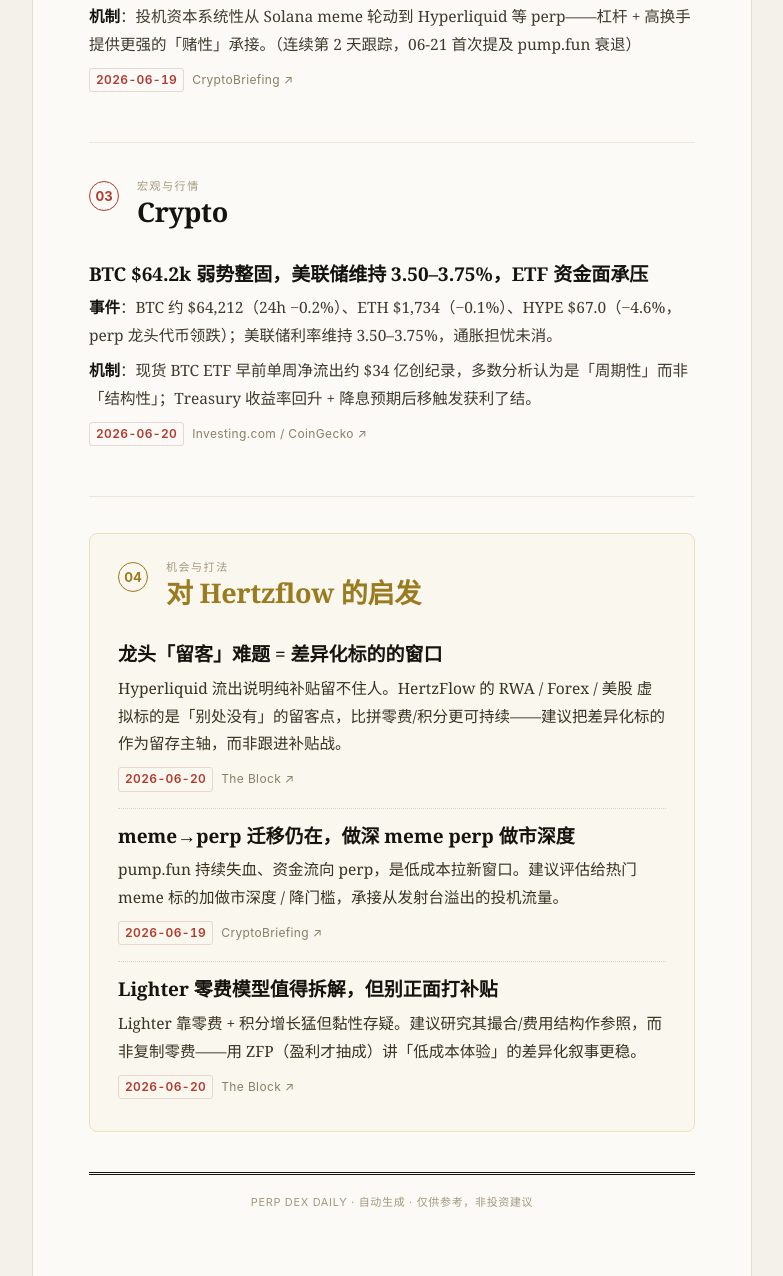
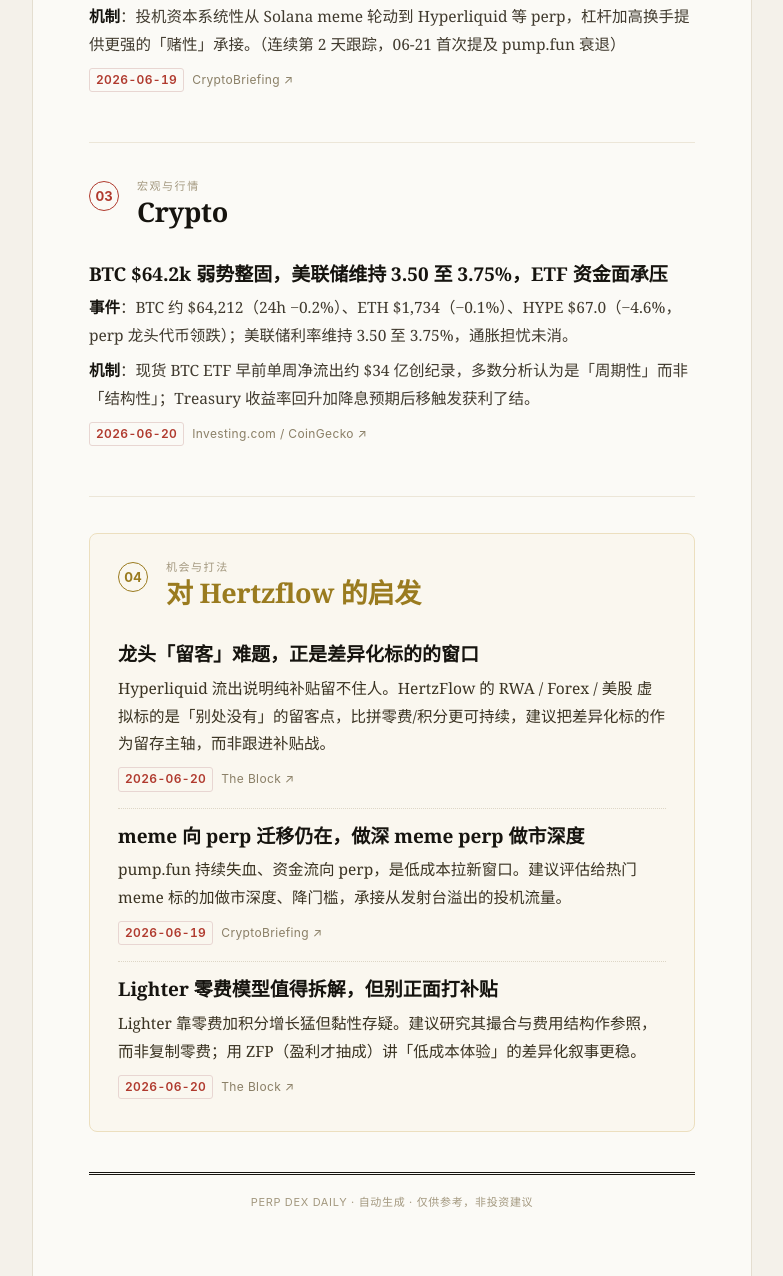
Before and after one commit to dorischeyy/perp-daily, a plain HTML site: page docs/archive/2026-06-22.html in a window 1280 px wide. Shown: the part 1094-2370 px from the top of the page, without its empty margins (248-1031 px from the left). Drawn offline with Linux system fonts and the light colour scheme.

Commit message:
report: 2026-06-22

```diff
--- a/docs/archive/2026-06-22.html
+++ b/docs/archive/2026-06-22.html
@@ -73,7 +73,7 @@
       <h1 class="mast-title">PERP DEX 日报</h1>
       <div class="mast-sub">2026 年 6 月 22 日 · 星期一</div>
     </header>
-    <p class="lead">Hyperliquid 单周净流出约 $4.3 亿、份额自年初高位回落，Lighter（零费）与 Aster 正实质性蚕食——perp DEX 的竞争从「能不能打 CEX」转入「龙头能不能留住人」。</p>
+    <p class="lead">Hyperliquid 单周净流出约 $4.3 亿、份额自年初高位回落，Lighter（零费）与 Aster 正实质性蚕食，perp DEX 的竞争从「能不能打 CEX」转入「龙头能不能留住人」。</p>
 
       <section class="sec sec-perpdex">
         <div class="sec-head">
@@ -87,7 +87,7 @@
 
         <article class="item">
           <h3 class="item-h">本周主线 ｜ Hyperliquid 单周流出 $4.3 亿，Lighter / Aster 抢份额</h3>
-          <p class="item-b"><strong>事件</strong>：Dune 数据显示 Hyperliquid 上周净流出约 $4.3 亿；6/16 其 24h 量 $81.6 亿（统治级，benchmarks $50–150 亿/日）、OI $96.1 亿（统治级）仍居首，但份额自年初约 44% 高位承压。</p><p class="item-b"><strong>机制</strong>：Lighter 以「零手续费 + 积分预期」吸量，Aster 24h 量约 $17.5 亿（头部梯队）紧追；老牌 dYdX / GMX / Jupiter / Drift 各已跌破 3%。</p><p class="item-b"><strong>二阶效应</strong>：激励/空投退潮后「谁能留住人」成为真问题——补贴换来的量黏性低，流出会持续到代币经济/产品力分出高下。（连续第 2 天跟踪 perp DEX 份额争夺，06-21 dYdX 全月免费换量首次提及）</p>
+          <p class="item-b"><strong>事件</strong>：Dune 数据显示 Hyperliquid 上周净流出约 $4.3 亿；6/16 其 24h 量 $81.6 亿（统治级，benchmarks $50 至 150 亿/日）、OI $96.1 亿（统治级）仍居首，但份额自年初约 44% 高位承压。</p><p class="item-b"><strong>机制</strong>：Lighter 以「零手续费 + 积分预期」吸量，Aster 24h 量约 $17.5 亿（头部梯队）紧追；老牌 dYdX / GMX / Jupiter / Drift 各已跌破 3%。</p><p class="item-b"><strong>二阶效应</strong>：激励/空投退潮后「谁能留住人」成为真问题，补贴换来的量黏性低，流出会持续到代币经济与产品力分出高下。（连续第 2 天跟踪 perp DEX 份额争夺，06-21 dYdX 全月免费换量首次提及）</p>
           <div class="item-meta">
             <span class="item-date">2026-06-20</span>
             <a class="item-src" href="https://www.theblock.co/post/383314/weekly-hyperliquid-outflows-430m-lighter-aster-tighten-perp-dex-competition-dune" target="_blank" rel="noopener">The Block · Dune ↗</a>
@@ -107,7 +107,7 @@
 
         <article class="item">
           <h3 class="item-h">pump.fun 毕业率跌至 0.26%，资金持续向 perp 迁移</h3>
-          <p class="item-b"><strong>事件</strong>：6/16 当周 pump.fun 7 日均毕业率 0.26%、三个月降 80%；日营收约 $80 万（vs 高峰数百万）。Solana 日均网络费从 1 月 3.3 万 SOL 降至约 5,300 SOL（−84%）。</p><p class="item-b"><strong>机制</strong>：投机资本系统性从 Solana meme 轮动到 Hyperliquid 等 perp——杠杆 + 高换手提供更强的「赌性」承接。（连续第 2 天跟踪，06-21 首次提及 pump.fun 衰退）</p>
+          <p class="item-b"><strong>事件</strong>：6/16 当周 pump.fun 7 日均毕业率 0.26%、三个月降 80%；日营收约 $80 万（vs 高峰数百万）。Solana 日均网络费从 1 月 3.3 万 SOL 降至约 5,300 SOL（−84%）。</p><p class="item-b"><strong>机制</strong>：投机资本系统性从 Solana meme 轮动到 Hyperliquid 等 perp，杠杆加高换手提供更强的「赌性」承接。（连续第 2 天跟踪，06-21 首次提及 pump.fun 衰退）</p>
           <div class="item-meta">
             <span class="item-date">2026-06-19</span>
             <a class="item-src" href="https://cryptobriefing.com/pump-fun-activity-drops-solana-fees-decline/" target="_blank" rel="noopener">CryptoBriefing ↗</a>
@@ -126,8 +126,8 @@
         <div class="sec-body">
 
         <article class="item">
-          <h3 class="item-h">BTC $64.2k 弱势整固，美联储维持 3.50–3.75%，ETF 资金面承压</h3>
-          <p class="item-b"><strong>事件</strong>：BTC 约 $64,212（24h −0.2%）、ETH $1,734（−0.1%）、HYPE $67.0（−4.6%，perp 龙头代币领跌）；美联储利率维持 3.50–3.75%，通胀担忧未消。</p><p class="item-b"><strong>机制</strong>：现货 BTC ETF 早前单周净流出约 $34 亿创纪录，多数分析认为是「周期性」而非「结构性」；Treasury 收益率回升 + 降息预期后移触发获利了结。</p>
+          <h3 class="item-h">BTC $64.2k 弱势整固，美联储维持 3.50 至 3.75%，ETF 资金面承压</h3>
+          <p class="item-b"><strong>事件</strong>：BTC 约 $64,212（24h −0.2%）、ETH $1,734（−0.1%）、HYPE $67.0（−4.6%，perp 龙头代币领跌）；美联储利率维持 3.50 至 3.75%，通胀担忧未消。</p><p class="item-b"><strong>机制</strong>：现货 BTC ETF 早前单周净流出约 $34 亿创纪录，多数分析认为是「周期性」而非「结构性」；Treasury 收益率回升加降息预期后移触发获利了结。</p>
           <div class="item-meta">
             <span class="item-date">2026-06-20</span>
             <a class="item-src" href="https://www.investing.com/analysis/bitcoins-34-billion-etf-bleed-looks-more-cyclical-than-structural-200681474" target="_blank" rel="noopener">Investing.com / CoinGecko ↗</a>
@@ -146,16 +146,16 @@
         <div class="sec-body">
 
         <article class="item">
-          <h3 class="item-h">龙头「留客」难题 = 差异化标的的窗口</h3>
-          <p class="item-b">Hyperliquid 流出说明纯补贴留不住人。HertzFlow 的 RWA / Forex / 美股 虚拟标的是「别处没有」的留客点，比拼零费/积分更可持续——建议把差异化标的作为留存主轴，而非跟进补贴战。</p>
+          <h3 class="item-h">龙头「留客」难题，正是差异化标的的窗口</h3>
+          <p class="item-b">Hyperliquid 流出说明纯补贴留不住人。HertzFlow 的 RWA / Forex / 美股 虚拟标的是「别处没有」的留客点，比拼零费/积分更可持续，建议把差异化标的作为留存主轴，而非跟进补贴战。</p>
           <div class="item-meta">
             <span class="item-date">2026-06-20</span>
             <a class="item-src" href="https://www.theblock.co/post/383314/weekly-hyperliquid-outflows-430m-lighter-aster-tighten-perp-dex-competition-dune" target="_blank" rel="noopener">The Block ↗</a>
           </div>
         </article>
         <article class="item">
-          <h3 class="item-h">meme→perp 迁移仍在，做深 meme perp 做市深度</h3>
-          <p class="item-b">pump.fun 持续失血、资金流向 perp，是低成本拉新窗口。建议评估给热门 meme 标的加做市深度 / 降门槛，承接从发射台溢出的投机流量。</p>
+          <h3 class="item-h">meme 向 perp 迁移仍在，做深 meme perp 做市深度</h3>
+          <p class="item-b">pump.fun 持续失血、资金流向 perp，是低成本拉新窗口。建议评估给热门 meme 标的加做市深度、降门槛，承接从发射台溢出的投机流量。</p>
           <div class="item-meta">
             <span class="item-date">2026-06-19</span>
             <a class="item-src" href="https://cryptobriefing.com/pump-fun-activity-drops-solana-fees-decline/" target="_blank" rel="noopener">CryptoBriefing ↗</a>
@@ -163,7 +163,7 @@
         </article>
         <article class="item">
           <h3 class="item-h">Lighter 零费模型值得拆解，但别正面打补贴</h3>
-          <p class="item-b">Lighter 靠零费 + 积分增长猛但黏性存疑。建议研究其撮合/费用结构作参照，而非复制零费——用 ZFP（盈利才抽成）讲「低成本体验」的差异化叙事更稳。</p>
+          <p class="item-b">Lighter 靠零费加积分增长猛但黏性存疑。建议研究其撮合与费用结构作参照，而非复制零费；用 ZFP（盈利才抽成）讲「低成本体验」的差异化叙事更稳。</p>
           <div class="item-meta">
             <span class="item-date">2026-06-20</span>
             <a class="item-src" href="https://www.theblock.co/post/383314/weekly-hyperliquid-outflows-430m-lighter-aster-tighten-perp-dex-competition-dune" target="_blank" rel="noopener">The Block ↗</a>
--- a/docs/latest.json
+++ b/docs/latest.json
@@ -2,5 +2,5 @@
   "date": "2026-06-22",
   "url": "https://dorischeyy.github.io/perp-daily/archive/2026-06-22.html",
   "title": "Perp DEX 日报 · 2026-06-22",
-  "lead": "Hyperliquid 单周净流出约 $4.3 亿、份额自年初高位回落，Lighter（零费）与 Aster 正实质性蚕食——perp DEX 的竞争从「能不能打 CEX」转入「龙头能不能留住人」。"
+  "lead": "Hyperliquid 单周净流出约 $4.3 亿、份额自年初高位回落，Lighter（零费）与 Aster 正实质性蚕食，perp DEX 的竞争从「能不能打 CEX」转入「龙头能不能留住人」。"
 }
```
Also changed, not shown: docs/index.html (+10 -10 lines).
